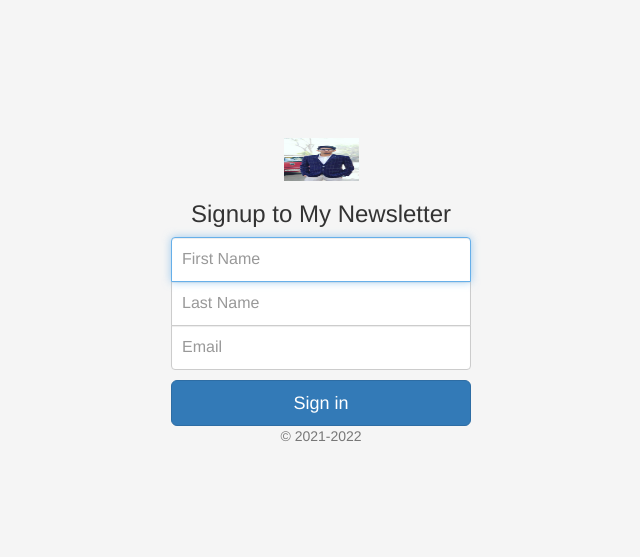
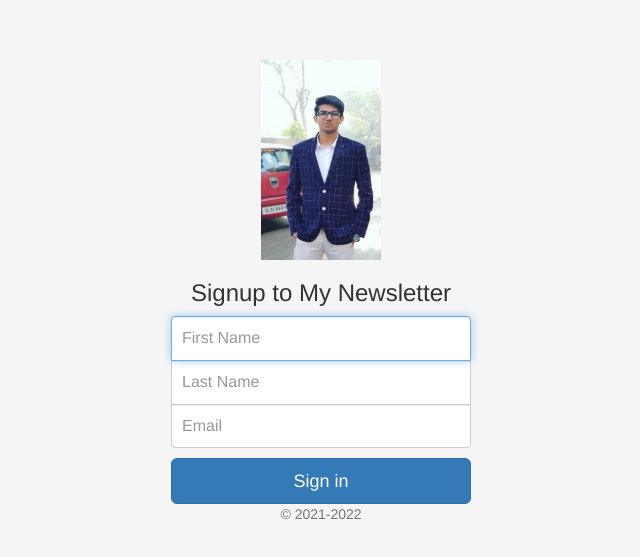
Before and after one commit to ishangupta8909/Newsletter-Signup, a website: page signup.html in a window 1280 px wide. Shown: the part 103-660 px from the top of the page, without its empty margins (319-959 px from the left). Drawn offline with nearby package versions, Linux system fonts and the light colour scheme.

Commit message:
This is my third commit

```diff
--- a/signup.html
+++ b/signup.html
@@ -20,7 +20,7 @@
 
 <body class="text-center">
     <form class="form-signin" action="/" method="post">
-        <img class="mb-4" src="images/ishan.jpg" alt="ishan.jpg" width="75" height="42.5">
+        <img class="mb-4" src="images/ishan.jpg" alt="ishan.jpg" width="120" height="200" crop="">
         <h1 class="h3 mb-3 font-weight-normal">Signup to My Newsletter</h1>
 
         <input type="text" name="firstName" class="form-control top" placeholder="First Name" required autofocus>
```
Also changed, not shown: public/images/mikasa.jpg (deleted).
